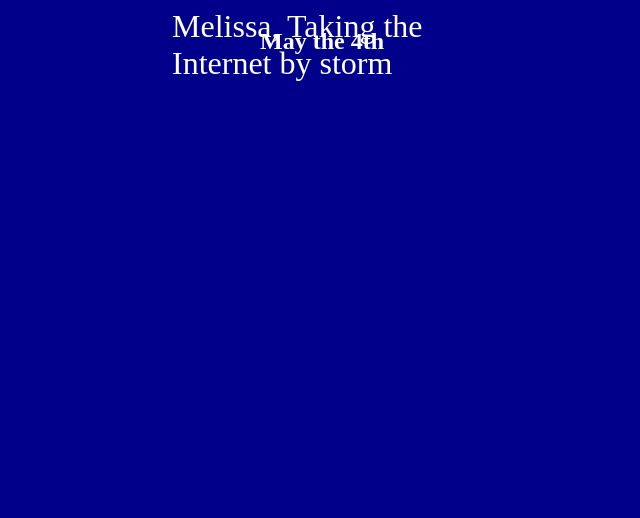
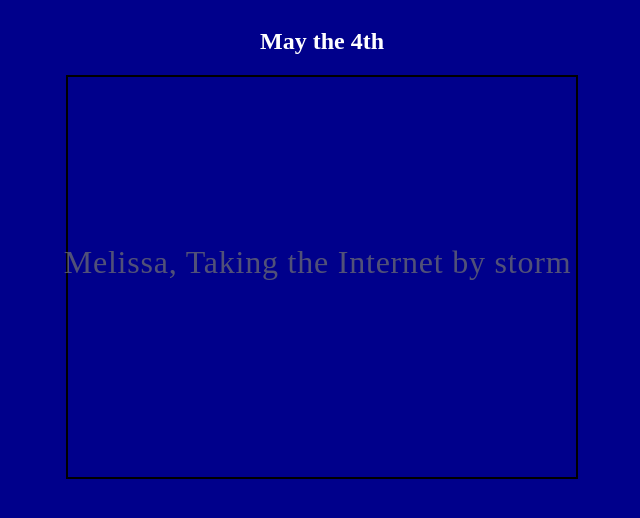
Before and after one commit to melissa-24/codeing-train-may-the-4th, a React (Create React App) app: page / in a window 1280 px wide. Shown: the top 518 px of the page, without its empty margins (318-958 px from the left). Built offline with nearby package versions, Linux system fonts and the light colour scheme.

Commit message:
adding more styling

```diff
--- a/src/App.css
+++ b/src/App.css
@@ -6,13 +6,14 @@ body {
   display: flex;
   flex-direction: column;
   align-items: center;
-  justify-content: center;
+  justify-content: flex-start;
 }
 
 .text {
   display: flex;
   flex-direction: column;
   font-size: 2em;
-  width: 300px;
+  align-items: flex-start;
+  border: 2px solid #000;
   height: 400px;
 }
--- a/src/components/Scrolling.jsx
+++ b/src/components/Scrolling.jsx
@@ -7,9 +7,10 @@ const Scrolling = ({ myText }) => {
     const [key, setKey] = useState(1)
 
     const scroll = useSpring({
-        from: { transform: "translate(0, 90%)" },
-        to: { transform: 'translate(0, -90%)' },
-        config: { duration: 5000 },
+        from: { transform: "translate(-10px, 400px)", opacity: '100%', color: '#000', 'letter-spacing': '3px' },
+        to: { transform: 'translate(0, -20px)', opacity: '50%', color: '#ccc', 'letter-spacing': '-1px'},
+        // transform: 'translate3d(0px,0,0) scale(1) rotateX(0deg)'
+        config: { duration: 9000 },
         reset: true,
         onRest: () => {
             setKey(key + 1)
```
